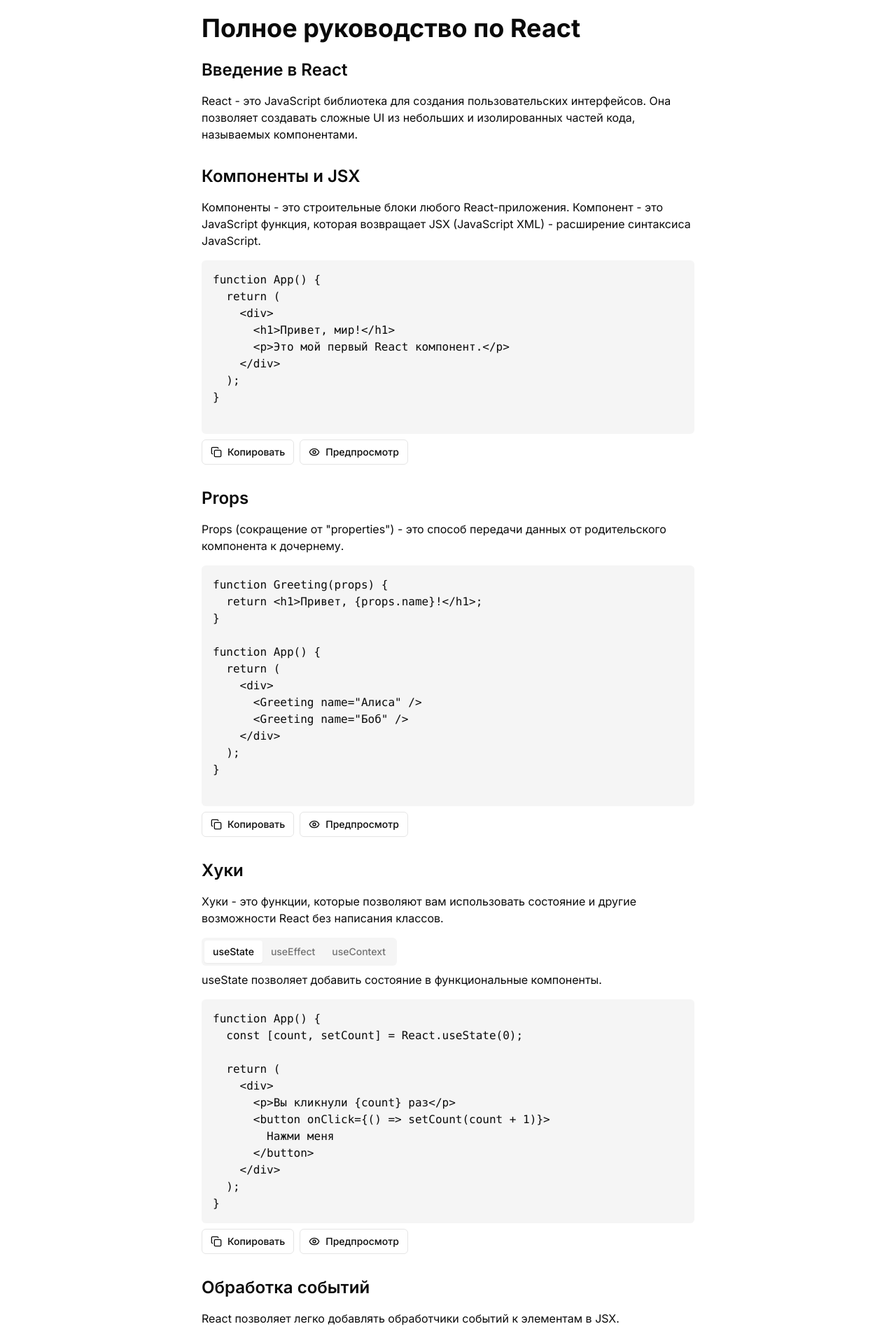
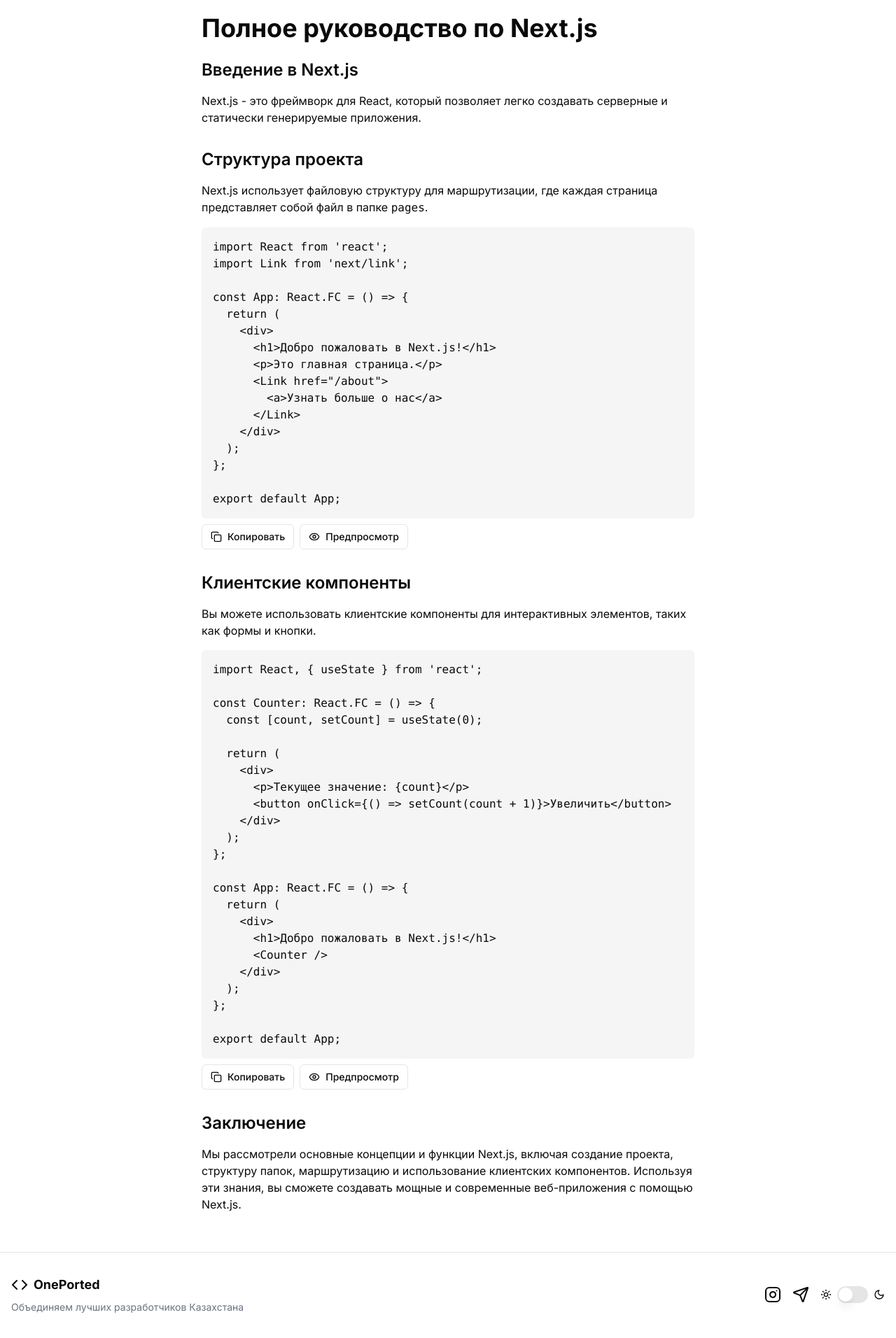
Before and after one commit to manyports/oneported, a Next.js app: page /learn/react in a window 1280 px wide. Shown: the part 60-1972 px from the top of the page at 70% size. Built offline with nearby package versions, Linux system fonts and the light colour scheme.

Commit message:
Refactor page.tsx: Remove Next.js tutorial section

```diff
--- a/src/app/learn/react/page.tsx
+++ b/src/app/learn/react/page.tsx
@@ -1,5 +1,3 @@
-"use client";
-
 import { Button } from "@/components/ui/button";
 import {
   Dialog,
@@ -8,27 +6,23 @@
   DialogTitle,
   DialogTrigger,
 } from "@/components/ui/dialog";
-import { Tabs, TabsContent, TabsList, TabsTrigger } from "@/components/ui/tabs";
 import { Textarea } from "@/components/ui/textarea";
 import * as Babel from "@babel/standalone";
 import { Copy, Eye } from "lucide-react";
 import { useTheme } from "next-themes";
 import React, { useCallback, useEffect, useState } from "react";
-import ReactDOM from "react-dom";
 
-export default function ReactTutorial() {
+const CodeBlock: React.FC<{ initialCode: string }> = ({ initialCode }) => {
+  const [code, setCode] = useState(initialCode);
+  const [isDialogOpen, setIsDialogOpen] = useState(false);
   const [copiedCode, setCopiedCode] = useState<string | null>(null);
   const { theme } = useTheme();
 
-  const copyToClipboard = (code: string) => {
-    navigator.clipboard.writeText(code);
-    setCopiedCode(code);
+  const copyToClipboard = (text: string) => {
+    navigator.clipboard.writeText(text);
+    setCopiedCode(text);
     setTimeout(() => setCopiedCode(null), 2000);
   };
-
-  const CodeBlock = ({ initialCode }: { initialCode: string }) => {
-    const [code, setCode] = useState(initialCode);
-    const [isDialogOpen, setIsDialogOpen] = useState(false);
 
   const executeCode = useCallback(() => {
     const previewDiv = document.getElementById("preview-content");
@@ -44,21 +38,18 @@
       const root = document.getElementById("react-root");
 
       try {
-          const fullCode = `${code}\nReactDOM.render(React.createElement(App), document.getElementById('react-root'));`;
+        const fullCode = `
+          import React from 'react';
+          import ReactDOM from 'react-dom';
+          ${code}
+          ReactDOM.render(React.createElement(App), document.getElementById('react-root'));
+        `;
         const transformedCode = Babel.transform(fullCode, {
-            presets: ["react"],
+          presets: ["react", "typescript"],
         }).code;
 
-          const App = new Function(
-            "React",
-            "ReactDOM",
-            `
-              ${transformedCode}
-              return App;
-            `
-          )(React, ReactDOM);
-
-          ReactDOM.render(React.createElement(App), root);
+        // Use Function constructor to create a new function from the transformed code
+        new Function("React", "ReactDOM", transformedCode)(React, ReactDOM);
       } catch (error: any) {
         if (root) {
           root.innerHTML = `<pre>Error: ${error.message}</pre>`;
@@ -135,269 +126,97 @@
   );
 };
 
+const NextJSTutorial: React.FC = () => {
   return (
     <div className="max-w-full sm:max-w-3xl mx-auto px-4 py-6 lg:px-8">
       <h1 className="text-3xl sm:text-4xl font-bold mb-6">
-        Полное руководство по React
+        Полное руководство по Next.js
       </h1>
 
       <section className="mb-8">
         <h2 className="text-xl sm:text-2xl font-semibold mb-4">
-          Введение в React
+          Введение в Next.js
         </h2>
         <p className="mb-4">
-          React - это JavaScript библиотека для создания пользовательских
-          интерфейсов. Она позволяет создавать сложные UI из небольших и
-          изолированных частей кода, называемых компонентами.
+          Next.js - это фреймворк для React, который позволяет легко создавать
+          серверные и статически генерируемые приложения.
         </p>
       </section>
 
       <section className="mb-8">
         <h2 className="text-xl sm:text-2xl font-semibold mb-4">
-          Компоненты и JSX
+          Структура проекта
         </h2>
         <p className="mb-4">
-          Компоненты - это строительные блоки любого React-приложения. Компонент
-          - это JavaScript функция, которая возвращает JSX (JavaScript XML) -
-          расширение синтаксиса JavaScript.
+          Next.js использует файловую структуру для маршрутизации, где каждая
+          страница представляет собой файл в папке <code>pages</code>.
         </p>
         <CodeBlock
-          initialCode={`function App() {
+          initialCode={`import React from 'react';
+import Link from 'next/link';
+
+const App: React.FC = () => {
   return (
     <div>
-      <h1>Привет, мир!</h1>
-      <p>Это мой первый React компонент.</p>
+      <h1>Добро пожаловать в Next.js!</h1>
+      <p>Это главная страница.</p>
+      <Link href="/about">
+        <a>Узнать больше о нас</a>
+      </Link>
     </div>
   );
-}
-
-`}
-        />
-      </section>
-
-      <section className="mb-8">
-        <h2 className="text-xl sm:text-2xl font-semibold mb-4">Props</h2>
-        <p className="mb-4">
-          Props (сокращение от "properties") - это способ передачи данных от
-          родительского компонента к дочернему.
-        </p>
-        <CodeBlock
-          initialCode={`function Greeting(props) {
-  return <h1>Привет, {props.name}!</h1>;
-}
-
-function App() {
-  return (
-    <div>
-      <Greeting name="Алиса" />
-      <Greeting name="Боб" />
-    </div>
-  );
-}
-
-`}
-        />
-      </section>
-
-      <section className="mb-8">
-        <h2 className="text-xl sm:text-2xl font-semibold mb-4">Хуки</h2>
-        <p className="mb-4">
-          Хуки - это функции, которые позволяют вам использовать состояние и
-          другие возможности React без написания классов.
-        </p>
-        <Tabs defaultValue="useState">
-          <TabsList>
-            <TabsTrigger value="useState">useState</TabsTrigger>
-            <TabsTrigger value="useEffect">useEffect</TabsTrigger>
-            <TabsTrigger value="useContext">useContext</TabsTrigger>
-          </TabsList>
-          <TabsContent value="useState">
-            <p className="mb-4">
-              useState позволяет добавить состояние в функциональные компоненты.
-            </p>
-            <CodeBlock
-              initialCode={`function App() {
-  const [count, setCount] = React.useState(0);
-
-  return (
-    <div>
-      <p>Вы кликнули {count} раз</p>
-      <button onClick={() => setCount(count + 1)}>
-        Нажми меня
-      </button>
-    </div>
-  );
-}
-`}
-            />
-          </TabsContent>
-          <TabsContent value="useEffect">
-            <p className="mb-4">
-              useEffect позволяет выполнять побочные эффекты в функциональных
-              компонентах.
-            </p>
-            <CodeBlock
-              initialCode={`function App() {
-  const [seconds, setSeconds] = React.useState(0);
-
-  React.useEffect(() => {
-    const interval = setInterval(() => {
-      setSeconds(seconds => seconds + 1);
-    }, 1000);
-    return () => clearInterval(interval);
-  }, []);
-
-  return <div>Прошло секунд: {seconds}</div>;
-}
-`}
-            />
-          </TabsContent>
-          <TabsContent value="useContext">
-            <p className="mb-4">
-              useContext позволяет использовать контекст React для передачи
-              данных через дерево компонентов без необходимости передавать
-              пропсы на промежуточных уровнях.
-            </p>
-            <CodeBlock
-              initialCode={`const ThemeContext = React.createContext('light');
-
-function ThemedButton() {
-  const theme = React.useContext(ThemeContext);
-  return <button style={{background: theme === 'dark' ? 'black' : 'white', color: theme === 'dark' ? 'white' : 'black'}}>
-    Я стилизован темой {theme}
-  </button>;
-}
-
-function App() {
-  return (
-    <ThemeContext.Provider value="dark">
-      <ThemedButton />
-    </ThemeContext.Provider>
-  );
-}
-
-`}
-            />
-          </TabsContent>
-        </Tabs>
-      </section>
-
-      <section className="mb-8">
-        <h2 className="text-xl sm:text-2xl font-semibold mb-4">
-          Обработка событий
-        </h2>
-        <p className="mb-4">
-          React позволяет легко добавлять обработчики событий к элементам в JSX.
-        </p>
-        <CodeBlock
-          initialCode={`function App() {
-  const handleClick = () => {
-    alert('Кнопка была нажата!');
 };
 
-  return <button onClick={handleClick}>Нажми меня</button>;
-}
-`}
+export default App;`}
         />
       </section>
 
       <section className="mb-8">
         <h2 className="text-xl sm:text-2xl font-semibold mb-4">
-          Условный рендеринг
+          Клиентские компоненты
         </h2>
         <p className="mb-4">
-          В React вы можете создавать различные компоненты, которые
-          инкапсулируют необходимое вам поведение. Затем вы можете рендерить
-          только некоторые из них, в зависимости от состояния вашего приложения.
+          Вы можете использовать клиентские компоненты для интерактивных
+          элементов, таких как формы и кнопки.
         </p>
         <CodeBlock
-          initialCode={`function Greeting({ isLoggedIn }) {
-  if (isLoggedIn) {
-    return <h1>С возвращением!</h1>;
-  }
-  return <h1>Пожалуйста, войдите.</h1>;
-}
+          initialCode={`import React, { useState } from 'react';
 
-function App() {
-  const [isLoggedIn, setIsLoggedIn] = React.useState(false);
+const Counter: React.FC = () => {
+  const [count, setCount] = useState(0);
 
   return (
     <div>
-      <Greeting isLoggedIn={isLoggedIn} />
-      <button onClick={() => setIsLoggedIn(!isLoggedIn)}>
-        {isLoggedIn ? 'Выйти' : 'Войти'}
-      </button>
+      <p>Текущее значение: {count}</p>
+      <button onClick={() => setCount(count + 1)}>Увеличить</button>
     </div>
   );
-}
+};
 
-`}
-        />
-      </section>
+const App: React.FC = () => {
+  return (
+    <div>
+      <h1>Добро пожаловать в Next.js!</h1>
+      <Counter />
+    </div>
+  );
+};
 
-      <section className="mb-8">
-        <h2 className="text-xl sm:text-2xl font-semibold mb-4">
-          Списки и ключи
-        </h2>
-        <p className="mb-4">
-          При работе со списками в React важно использовать ключи для
-          оптимизации производительности.
-        </p>
-        <CodeBlock
-          initialCode={`function App() {
-  const todos = ['Изучить React', 'Создать приложение', 'Развернуть приложение'];
-
-  return (
-    <ul>
-      {todos.map((todo, index) => (
-        <li key={index}>{todo}</li>
-      ))}
-    </ul>
-  );
-}
-`}
-        />
-      </section>
-
-      <section className="mb-8">
-        <h2 className="text-xl sm:text-2xl font-semibold mb-4">Формы</h2>
-        <p className="mb-4">
-          React позволяет создавать интерактивные формы с использованием
-          состояния компонента.
-        </p>
-        <CodeBlock
-          initialCode={`function App() {
-  const [name, setName] = React.useState('');
-
-  const handleSubmit = (event) => {
-    event.preventDefault();
-    alert('Отправленное имя: ' + name);
-  }
-
-  return (
-    <form onSubmit={handleSubmit}>
-      <label>
-        Имя:
-        <input type="text" value={name} onChange={(e) => setName(e.target.value)} />
-      </label>
-      <input type="submit" value="Отправить" />
-    </form>
-  );
-}
-`}
+export default App;`}
         />
       </section>
 
       <section className="mb-8">
         <h2 className="text-xl sm:text-2xl font-semibold mb-4">Заключение</h2>
         <p className="mb-4">
-          Это базовое введение в React. По мере изучения вы обнаружите много
-          других возможностей, таких как работа с API, маршрутизация, управление
-          состоянием приложения и многое другое. React предоставляет мощные
-          инструменты для создания сложных и интерактивных пользовательских
-          интерфейсов.
+          Мы рассмотрели основные концепции и функции Next.js, включая создание
+          проекта, структуру папок, маршрутизацию и использование клиентских
+          компонентов. Используя эти знания, вы сможете создавать мощные и
+          современные веб-приложения с помощью Next.js.
         </p>
       </section>
     </div>
   );
-}
+};
+
+export default NextJSTutorial;
```
Also changed, not shown: src/app/learn/page.tsx (+0 -7 lines). Lines whose indentation alone changed are shown as unchanged.
